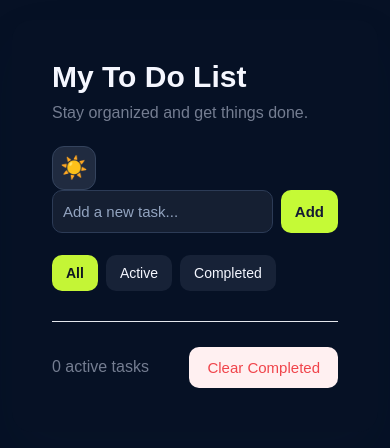
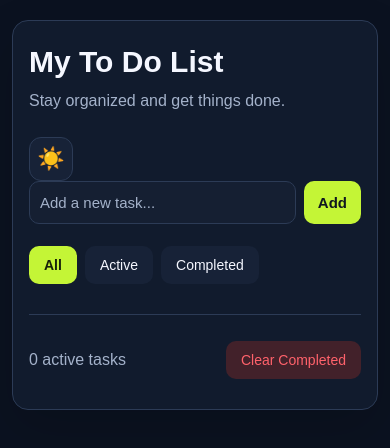
Before and after one commit to Sumaiya707/Task-Manager, a plain HTML site: page index.html in a window 390 px wide. Both pictures are taken after a click on the button "Switch to dark mode". Drawn offline with Linux system fonts and the light colour scheme.

Commit message:
css design improvement

```diff
--- a/style.css
+++ b/style.css
@@ -1,114 +1,212 @@
+/* 1. Global styles and theme variables */
+*,
+*::before,
+*::after {
+    box-sizing: border-box;
+}
+:root {
+    color-scheme: light;
+    --page-bg: #f5f6f9;
+    --card-bg: #ffffff;
+    --task-bg: #ffffff;
+    --input-bg: #ffffff;
+    --filter-bg: #f1f2f6;
+    --filter-hover-bg: #e8ebef;
+    --active-filter-bg: #e0f9a6;
+
+    --text-color: #12101b;
+    --muted-text: #747d91;
+    --border-color: #e0e4eb;
+
+    --primary-color: #c5fa36;
+    --primary-hover: #b4ec20;
+    --primary-text: #151b33;
+
+    --danger-color: #f0444b;
+    --danger-hover: #c62835;
+    --danger-hover-bg: #ffe0e2;
+
+    --focus-color: #759f00;
+    --success-color: #52642c;
+
+    --card-shadow: 0 20px 50px rgba(30, 40, 60, 0.08);
+}
+
+body.dark-mode {
+    color-scheme: dark;
+
+    --page-bg: #0b1220;
+    --card-bg: #111b2d;
+    --task-bg: #111b2d;
+    --input-bg: #151f32;
+    --filter-bg: #172237;
+    --filter-hover-bg: #263650;
+    --active-filter-bg: #c4f536;
+
+    --text-color: #f5f7ff;
+    --muted-text: #a4b2ca;
+    --border-color: #2c3b56;
+
+    --primary-color: #c4f536;
+    --primary-hover: #b4e52c;
+    --primary-text: #101820;
+
+    --danger-color: #ff626b;
+    --danger-hover: #ff9ba1;
+    --danger-hover-bg: #42212a;
+
+    --focus-color: #c4f536;
+    --success-color: #c4f536;
+
+    --card-shadow: 0 20px 50px rgba(0, 0, 0, 0.15);
+}
 
 body {
     margin: 0;
     font-family: Arial, sans-serif;
-    background: #fcfbfb9d;
-    color: #12101b;
+    background: var(--page-bg);
+    color: var(--text-color);
+    transition: background-color 0.2s ease, color 0.2s ease;
 }
-
+/* 2. Main layout */
 .page-container {
     min-height: 100vh;
     display: flex;
     justify-content: center;
     align-items: center;
-    padding: 90px 200px;
+    padding: 3rem 1.5rem;
 }
-
 .task-card {
     width: 100%;
     max-width: 920px;
-    background: #ffffffc2;
-    padding: 40px 40px;
+    background: var(--card-bg);
+    padding: 2.5rem;
+    border: 1px solid var(--border-color);
     border-radius: 20px;
-    box-shadow: 0 20px 50px rgba(30, 40, 60, 0.08);
+    box-shadow: var(--card-shadow);
 }
-
+.heading-row {
+    display: flex;
+    align-items: center;
+    justify-content: space-between;
+    gap: 1rem;
+}
+.heading-row h1 {
+    min-width: 0;
+}
 h1 {
     margin: 0;
-    font-size: 40px;
+    font-size: 2.5rem;
     font-weight: 700;
+    color: var(--text-color);
 }
-
 .subtitle {
-    margin: 10px 0 35px;
-    color: #747d91;
-    font-size: 18px;
+    margin: 0.625rem 0 2.1875rem;
+    color: var(--muted-text);
+    font-size: 1.125rem;
+    line-height: 1.5;
 }
+/* 3. Task input and Add button */
 
 #taskform {
     display: flex;
-    gap: 14px;
-    margin-bottom: 22px;
+    gap: 0.875rem;
+    margin-bottom: 1.375rem;
 }
 
 #taskInput {
     flex: 1;
     min-width: 0;
-    padding: 16px 18px;
-    font-size: 17px;
-    border: 1px solid #dfe3eb;
+    padding: 1rem 1.125rem;
+    font-family: inherit;
+    font-size: 1.0625rem;
+    color: var(--text-color);
+    background: var(--input-bg);
+    border: 1px solid var(--border-color);
     border-radius: 10px;
     outline: none;
+    transition: border-color 0.2s ease, box-shadow 0.2s ease;
+}
+
+#taskInput::placeholder {
+    color: var(--muted-text);
 }
 
 #taskInput:focus {
-    border-color: #9bd900;
-    box-shadow: 0 0 0 3px rgba(155, 217, 0, 0.15);
+    border-color: var(--focus-color);
+    box-shadow: 0 0 0 3px rgba(117, 159, 0, 0.15);
 }
 
 #addButton {
-    padding: 15px 30px;
+    flex-shrink: 0;
+    padding: 0.9375rem 1.875rem;
     border: none;
     border-radius: 10px;
-    background: #c5fa36;
-    color: #151b33;
-    font-size: 17px;
+    background: var(--primary-color);
+    color: var(--primary-text);
+    font-family: inherit;
+    font-size: 1.0625rem;
     font-weight: bold;
     cursor: pointer;
+    transition: background-color 0.2s ease, transform 0.2s ease;
 }
 
 #addButton:hover {
-    background: #b4ec20;
+    background: var(--primary-hover);
 }
 
-button:focus-visible {
-    outline: 3px solid #759f00;
-    outline-offset: 3px;
+#addButton:active {
+    transform: scale(0.98);
 }
+
+/* 4. Status messages */
 
 #result {
     min-height: 0;
     margin: 0;
-    color: #52642c;
-    font-size: 14px;
+    color: var(--success-color);
+    font-size: 0.875rem;
 }
+
+#noTask {
+    display: none;
+    padding: 6.25rem 0;
+    text-align: center;
+    color: var(--muted-text);
+}
+
+/* 5. Task filters */
 
 .filter-buttons {
     display: flex;
     flex-wrap: wrap;
-    gap: 12px;
-    margin: 20px 0 28px;
+    gap: 0.75rem;
+    margin: 1.25rem 0 1.75rem;
 }
 
 .filter-button {
-    padding: 12px 22px;
-    border: none;
+    padding: 0.75rem 1.375rem;
+    border: 1px solid transparent;
     border-radius: 10px;
-    background: #f1f2f6;
-    color: #20263b;
-    font-size: 16px;
+    background: var(--filter-bg);
+    color: var(--text-color);
+    font-family: inherit;
+    font-size: 1rem;
     cursor: pointer;
+    transition: background-color 0.2s ease, color 0.2s ease, border-color 0.2s ease;
 }
 
 .filter-button:hover {
-    background: #e8ebef;
+    background: var(--filter-hover-bg);
 }
 
 .filter-button.active {
-    background: #e0f9a6;
+    background: var(--active-filter-bg);
     color: #17220a;
     font-weight: bold;
 }
+
+/* 6. Task list and completion state */
 
 #taskList {
     list-style: none;
@@ -119,17 +217,19 @@ button:focus-visible {
 #taskList li {
     display: flex;
     align-items: center;
-    gap: 18px;
-    margin-bottom: 12px;
-    padding: 10px 15px;
-    border: 1px solid #e0e4eb;
+    gap: 1.125rem;
+    margin-bottom: 0.75rem;
+    padding: 0.625rem 0.9375rem;
+    border: 1px solid var(--border-color);
     border-radius: 12px;
-    background: #ffffff;
+    background: var(--task-bg);
+    color: var(--text-color);
+    transition: background-color 0.2s ease, border-color 0.2s ease;
 }
 
 .task-checkbox {
-    width: 22px;
-    height: 22px;
+    width: 1.375rem;
+    height: 1.375rem;
     flex-shrink: 0;
     accent-color: #91cf00;
     cursor: pointer;
@@ -139,220 +239,192 @@ button:focus-visible {
     flex: 1;
     min-width: 0;
     overflow-wrap: anywhere;
-    font-size: 17px;
+    font-size: 1.0625rem;
     line-height: 1.5;
+    color: var(--text-color);
 }
 
 .task-text.completed {
-    color: #969dad;
+    color: var(--muted-text);
     text-decoration: line-through;
 }
 
+/* 7. Delete button */
+
 .delete-button {
+    display: inline-flex;
+    align-items: center;
+    justify-content: center;
     flex-shrink: 0;
+    padding: 0.5rem;
     border: none;
+    border-radius: 8px;
     background: transparent;
-    color: #ff5159;
-    font-size: 25px;
+    color: var(--danger-color);
+    font-size: 1.5625rem;
+    line-height: 1;
     cursor: pointer;
-    padding: 8px 8px;
+    transition: background-color 0.2s ease, color 0.2s ease;
 }
 
 .delete-button:hover {
-    color: #470d7e;
+    color: var(--danger-hover);
+    background: var(--danger-hover-bg);
 }
 
-#noTask {
-    display: none ;
-    padding: 100px 0;
-    text-align: center;
-    color: #204ebb;
-}
+/* 8. Footer and task counter */
 
 .task-footer {
     display: flex;
     align-items: center;
     justify-content: space-between;
-    gap: 15px;
-    margin-top: 30px;
-    padding-top: 20px;
-    border-top: 1px solid #e4e7ed;
+    gap: 0.9375rem;
+    margin-top: 1.875rem;
+    padding-top: 1.25rem;
+    border-top: 1px solid var(--border-color);
 }
 
 #taskCount {
-    color: #747d91;
-    font-size: 16px;
+    color: var(--muted-text);
+    font-size: 1rem;
 }
 
 #clearCompleted {
-    padding: 12px 18px;
-    border: none;
+    padding: 0.75rem 1.125rem;
+    border: 1px solid transparent;
     border-radius: 10px;
-    background: #fff0f1;
-    color: #f0444b;
-    font-size: 15px;
+    background: var(--danger-hover-bg);
+    color: var(--danger-color);
+    font-family: inherit;
+    font-size: 0.9375rem;
     cursor: pointer;
+    transition: background-color 0.2s ease, color 0.2s ease, border-color 0.2s ease;
 }
 
 #clearCompleted:hover {
-    background: #1f0103;
+    background: var(--danger-color);
+    color: #ffffff;
 }
-/* Light/Dark mode toggle button */
+
+body.dark-mode #clearCompleted:hover {
+    background: var(--danger-hover-bg);
+    color: #ffb0b5;
+    border-color: var(--danger-color);
+}
+
+/* 9. Theme toggle */
+
 #themeToggle {
     width: 44px;
     height: 44px;
-    border: 1px solid #d5dfd7;
+    flex-shrink: 0;
+    border: 1px solid var(--border-color);
     border-radius: 12px;
-    background-color: #ffffff;
-    font-size: 22px;
+    background: var(--task-bg);
+    color: var(--text-color);
+    font-size: 1.375rem;
     cursor: pointer;
-    transition: background-color 0.3s, transform 0.2s;
+    transition: background-color 0.2s ease, transform 0.2s ease;
 }
 
 #themeToggle:hover {
     transform: scale(1.05);
 }
 
-#themeToggle:focus-visible {
-    outline: 2px solid #8bdc45;
+body.dark-mode #themeToggle {
+    background: var(--filter-bg);
+}
+
+/* 10. Keyboard focus */
+
+button:focus-visible,
+input:focus-visible {
+    outline: 3px solid var(--focus-color);
     outline-offset: 3px;
 }
 
-body.dark-mode {
-    background-color: #0b1220;
-    color: #f5f7ff;
-}
+/* 11. Tablet layout */
 
-body.dark-mode .task-card {
-    width: 100%;
-    max-width: 920px;
-    background: #061125;
-    padding: 40px 40px;
-    border-radius: 20px;
-    box-shadow: 0 20px 50px rgba(30, 40, 60, 0.08);
-}
-
-body.dark-mode .page-container {
-    background-color: #061125;
-    border-color: #2c3b56;
-}
-
-
-body.dark-mode #taskInput {
-    background-color: #151f32;
-    color: #f5f7ff;
-    border-color: #2c3b56;
-}
-
-body.dark-mode #taskInput::placeholder {
-    color: #93a4c0;
-}
-
-
-body.dark-mode #taskList li {
-    background-color: #111b2d;
-    border-color: #2c3b56;
-    color: #f5f7ff;
-}
-
-
-body.dark-mode .task-text {
-    color: #f5f7ff;
-}
-
-
-body.dark-mode .task-text.completed {
-    color: #93a4c0;
-}
-
-
-body.dark-mode #allFilter,
-body.dark-mode #activeFilter,
-body.dark-mode #completedFilter {
-    background-color: #172237;
-    color: #f5f7ff;
-    border-color: #2c3b56;
-}
-
-
-body.dark-mode #allFilter.active,
-body.dark-mode #activeFilter.active,
-body.dark-mode #completedFilter.active {
-    background-color: #c4f536;
-    color: #101820;
-}
-
-
-body.dark-mode #themeToggle {
-    background-color: #202b40;
-    border-color: #34435d;
-}
-body.dark-mode #noTask {
-    color: #93a4c0;
-}
-
-@media (max-width: 600px) {
-
+@media (min-width: 601px) and (max-width: 900px) {
     .page-container {
-        padding: 20px 12px;
-        align-items: flex-start;
+        padding: 2rem 1.5rem;
     }
 
     .task-card {
-        width: 100%;
-        box-sizing: border-box;
-        padding: 24px 16px;
+        padding: 2rem;
     }
 
     h1 {
-        font-size: 30px;
+        font-size: 2.125rem;
     }
+}
+
+/* 12. Mobile layout */
+
+@media (max-width: 600px) {
+    .page-container {
+        align-items: flex-start;
+        padding: 1.25rem 0.75rem;
+    }
+
+    .task-card {
+        padding: 1.5rem 1rem;
+        border-radius: 16px;
+    }
+
+    h1 {
+        font-size: 1.875rem;
+    }
+
     .subtitle {
-        font-size: 16px;
-        margin-bottom: 24px;
+        margin-bottom: 1.5rem;
+        font-size: 1rem;
     }
 
     #taskform {
-        gap: 8px;
+        gap: 0.5rem;
     }
 
     #taskInput {
-        padding: 12px 10px;
-        font-size: 15px;
-        min-width: 0;
+        padding: 0.75rem 0.625rem;
+        font-size: 0.9375rem;
     }
 
     #addButton {
-        padding: 12px 14px;
-        font-size: 15px;
-        flex-shrink: 0;
+        padding: 0.75rem 0.875rem;
+        font-size: 0.9375rem;
     }
+
     .filter-buttons {
-        gap: 8px;
-        flex-wrap: wrap;
+        gap: 0.5rem;
     }
 
     .filter-button {
-        padding: 10px 14px;
-        font-size: 14px;
+        padding: 0.625rem 0.875rem;
+        font-size: 0.875rem;
     }
 
-
     #taskList li {
-        gap: 10px;
-        padding: 10px;
+        gap: 0.625rem;
+        padding: 0.625rem;
     }
 
-
     .task-text {
-        font-size: 15px;
-        min-width: 0;
-        overflow-wrap: anywhere;
+        font-size: 0.9375rem;
     }
 
+    .delete-button {
+        padding: 0.375rem;
+        font-size: 1.375rem;
+    }
 
     .task-footer {
         flex-wrap: wrap;
-        gap: 10px;
+        gap: 0.625rem;
+    }
+
+    #clearCompleted {
+        padding: 0.625rem 0.875rem;
+        font-size: 0.875rem;
     }
 }
```
